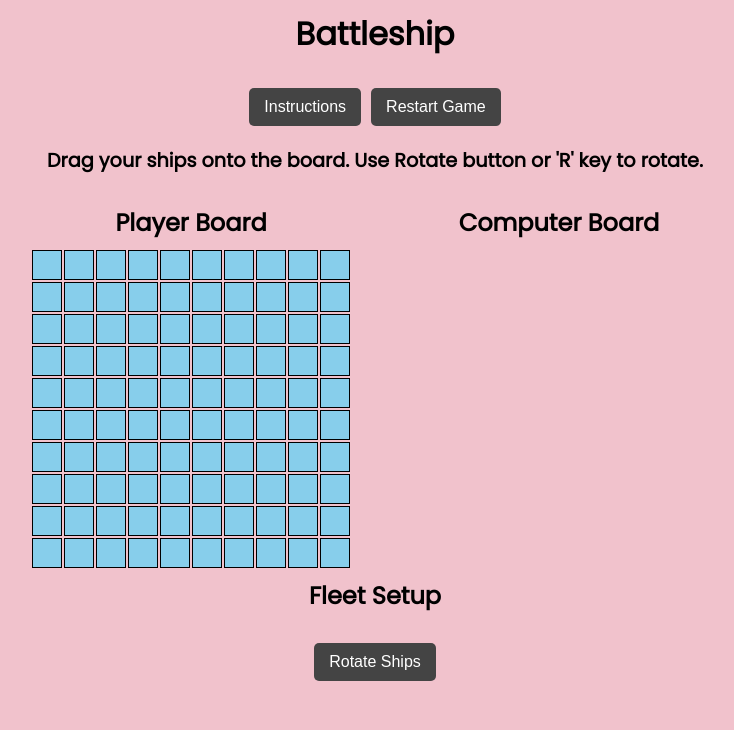
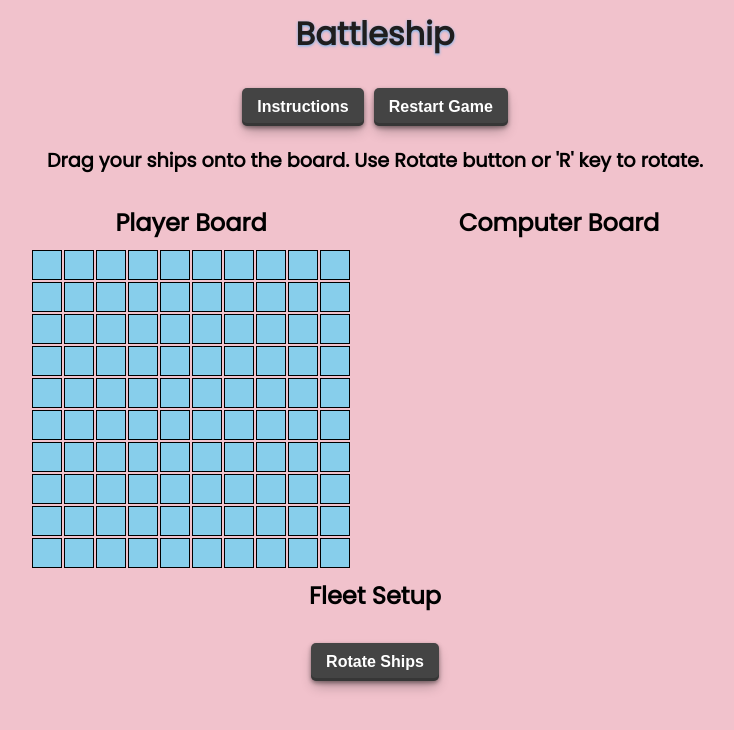
Before and after one commit to FreeFallRush/Battleship, a website with bundled scripts: page index.html in a window 1280 px wide. Shown: the whole page, without its empty margins (265-999 px from the left). Built offline with nearby package versions, Linux system fonts and the light colour scheme.

Commit message:
Updated styles.css

```diff
--- a/style.css
+++ b/style.css
@@ -22,6 +22,12 @@ body {
   margin-bottom: 20px;
 }
 
+h1 {
+  font-weight: 900;
+  color: #1f1e1e;
+  text-shadow: 0px 1px 3px #69afec;
+}
+
 .header-buttons {
   display: flex;
   gap: 10px;
@@ -34,13 +40,19 @@ button {
   border-radius: 5px;
   background-color: #444;
   color: white;
+  font-weight: 700;
   cursor: pointer;
   transition: background-color 0.2s;
   margin-top: 10px;
+  box-shadow: rgba(0, 0, 0, 0.4) 0px 2px 4px,
+    rgba(0, 0, 0, 0.3) 0px 7px 13px -3px, rgba(0, 0, 0, 0.2) 0px -3px 0px inset;
 }
 
 button:hover {
-  background-color: #666;
+  background-color: #87ceeb;
+  color: #000000;
+  font-weight: 700;
+  box-shadow: 5px 5px 5px grey inset;
 }
 
 #boards {
@@ -147,7 +159,7 @@ h2 {
   font-size: 20px;
 }
 
-@media (max-width: 600px) {
+@media (max-width: 786px) {
   #game {
     margin-bottom: 40px;
   }
```
